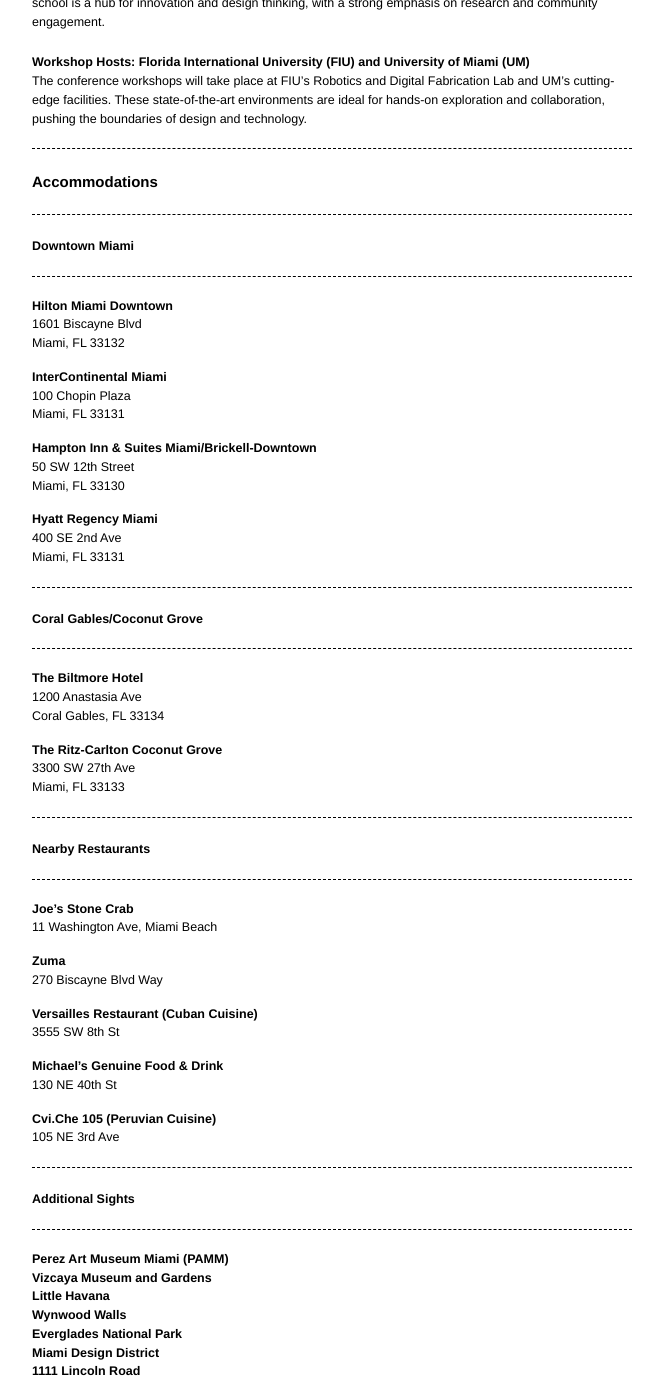
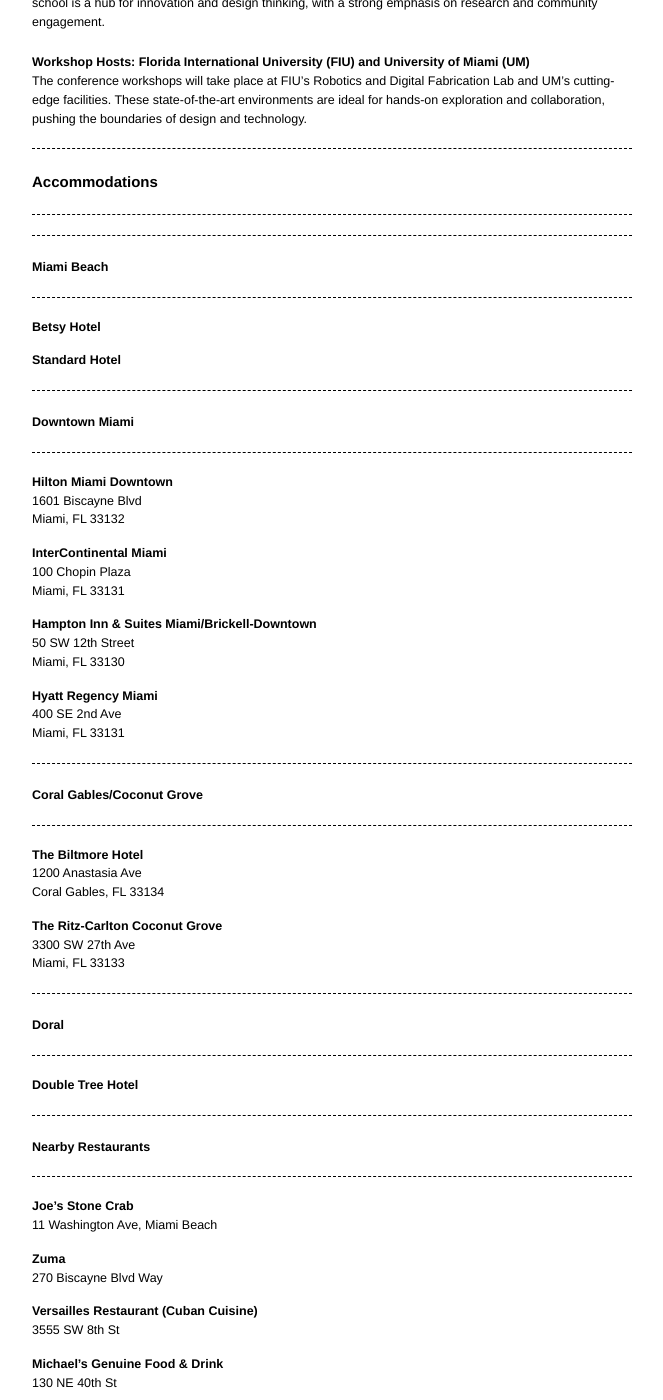
Before and after one commit to acadia2025/website, a Jekyll site: the page built from miami.md, in a window 1280 px wide and 1400 px high, scrolled down 648 px. Shown: the whole window, without its empty margins (308-971 px from the left). Built offline with Jekyll 4.4.1, drawn with Linux system fonts in a browser that asks for light colours.

Commit message:
more local

```diff
--- a/miami.md
+++ b/miami.md
@@ -28,6 +28,14 @@
 -----
 # Accommodations
 -----
+---
+## Miami Beach
+---
+- **Betsy Hotel**
+
+- **Standard Hotel**
+
+---
 ## Downtown Miami
 ---
 
@@ -58,6 +66,11 @@
 - **The Ritz-Carlton Coconut Grove**
 3300 SW 27th Ave
 Miami, FL 33133
+
+---
+### Doral
+---
+- **Double Tree Hotel**
 
 ---
 ## Nearby Restaurants
```
